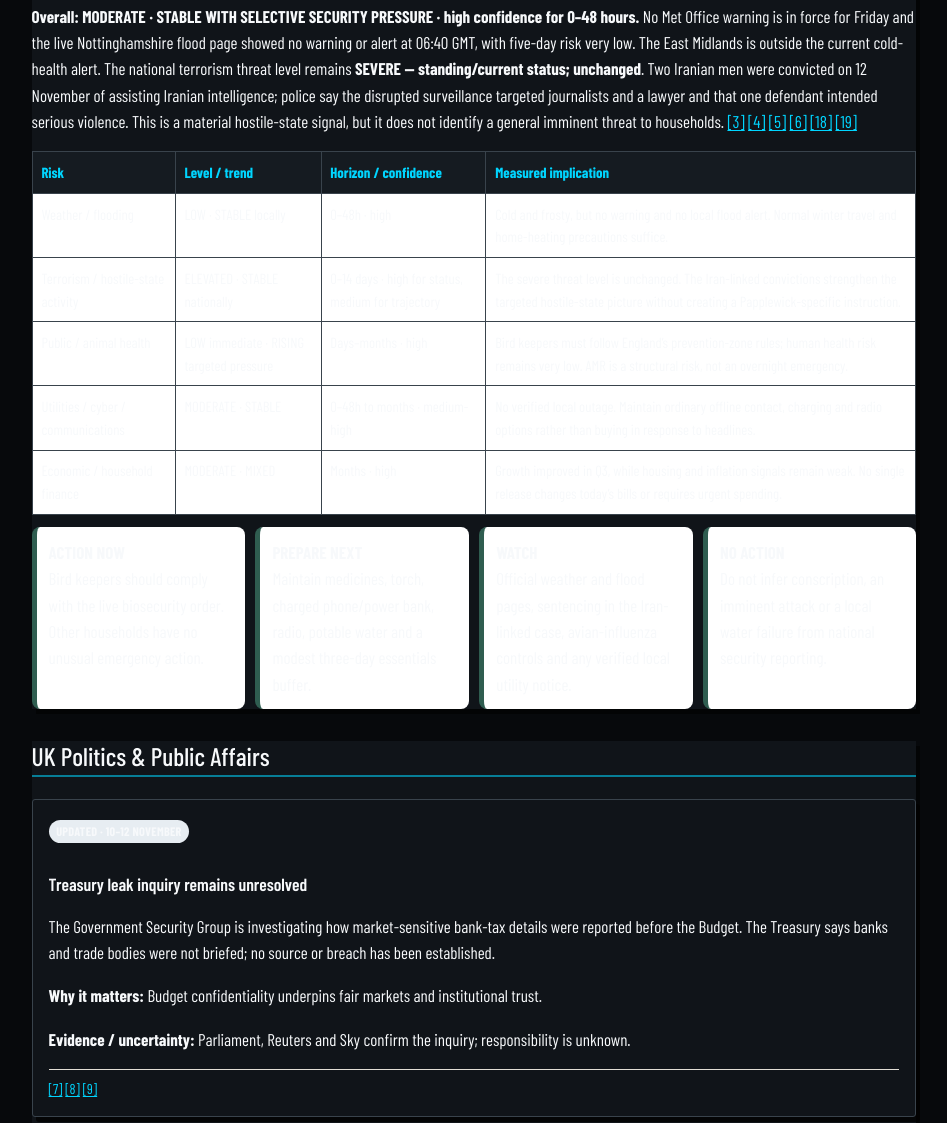
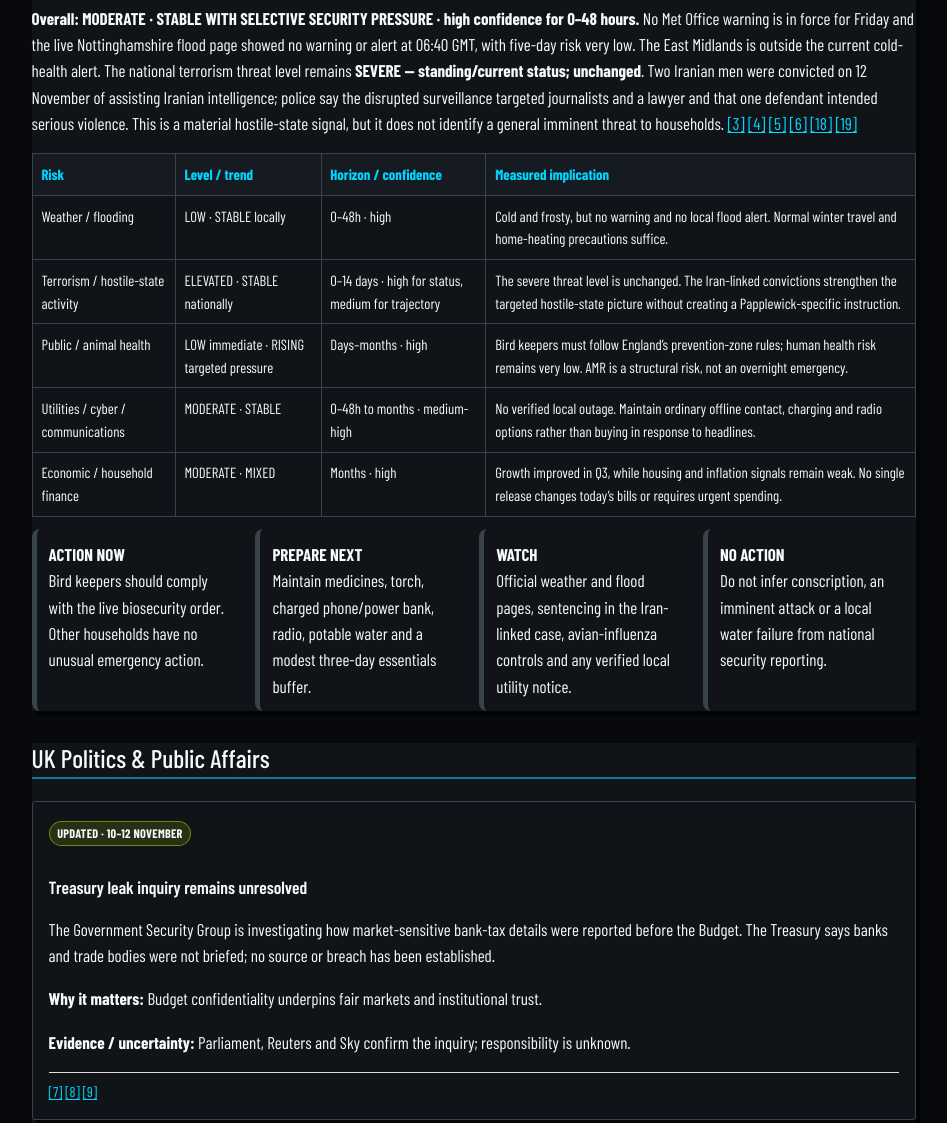
Before and after one commit to Barblified/HomeScreen, a plain HTML site: page briefings/reports/uk-news-scan.html in a window 1280 px wide. Shown: the part 732-1855 px from the top of the page, without its empty margins (166-1113 px from the left). Drawn offline with nearby package versions, Linux system fonts and the light colour scheme.

Commit message:
Fix dark briefing contrast and petrol metrics

```diff
--- a/briefings/report.css
+++ b/briefings/report.css
@@ -205,16 +205,26 @@ a:hover { color: #fff000 !important; }
   border: 1px solid #39434c !important; box-shadow: 4px 5px 0 rgba(0,0,0,.76) !important;
 }
 .card h2, .card h3 { color: #f7f9fb !important; }
-.status, .status.watch, .status.risk {
+.status, .status.watch, .status.risk, .tag {
   color: #b8ff00 !important; background: rgba(184,255,0,.12) !important;
   border: 1px solid rgba(184,255,0,.45) !important;
 }
-table { color: #f7f9fb !important; }
+.tag.alert {
+  color: #fff000 !important; background: rgba(255,240,0,.12) !important;
+  border-color: rgba(255,240,0,.45) !important;
+}
+table { color: #f7f9fb !important; background: #101419 !important; }
 th, td { border-color: #39434c !important; }
 th { color: #00d5ff !important; background: #151b21 !important; }
 .notice { color: #f7f9fb !important; border-left-color: #fff000 !important; background: rgba(255,240,0,.08) !important; }
 .awaiting strong { color: #b8ff00 !important; }
 .awaiting span { color: #b5c0c8 !important; }
+.metric strong { color: #b8ff00 !important; }
+.actions > div, .no-news {
+  background: #101419 !important; color: #f7f9fb !important;
+  border-color: #39434c !important;
+}
+.muted, footer { color: #b5c0c8 !important; }
 .skip { color: #050608 !important; background: #b8ff00 !important; }
 
 /* Small contrast and type refinements. */
```
